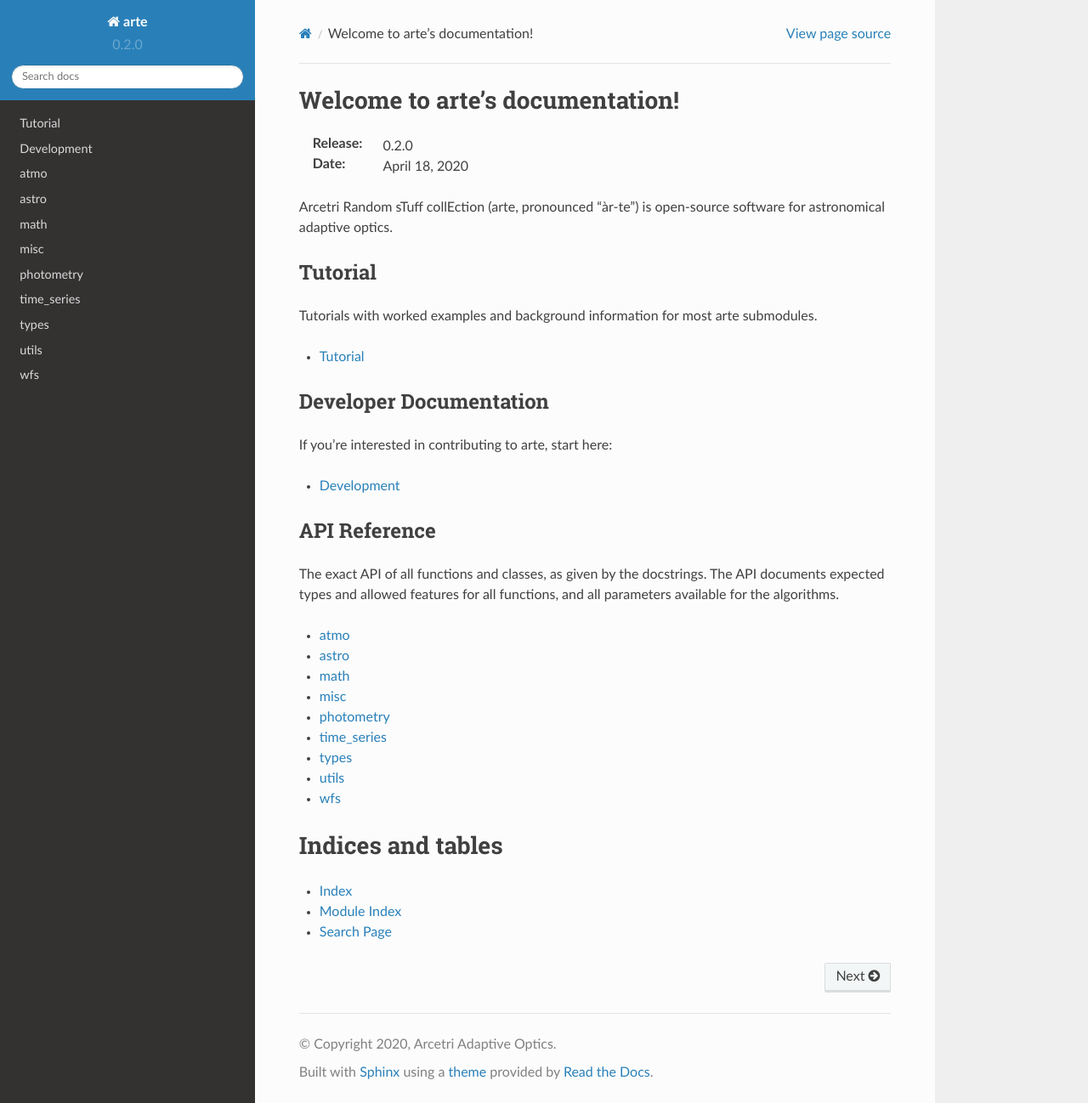
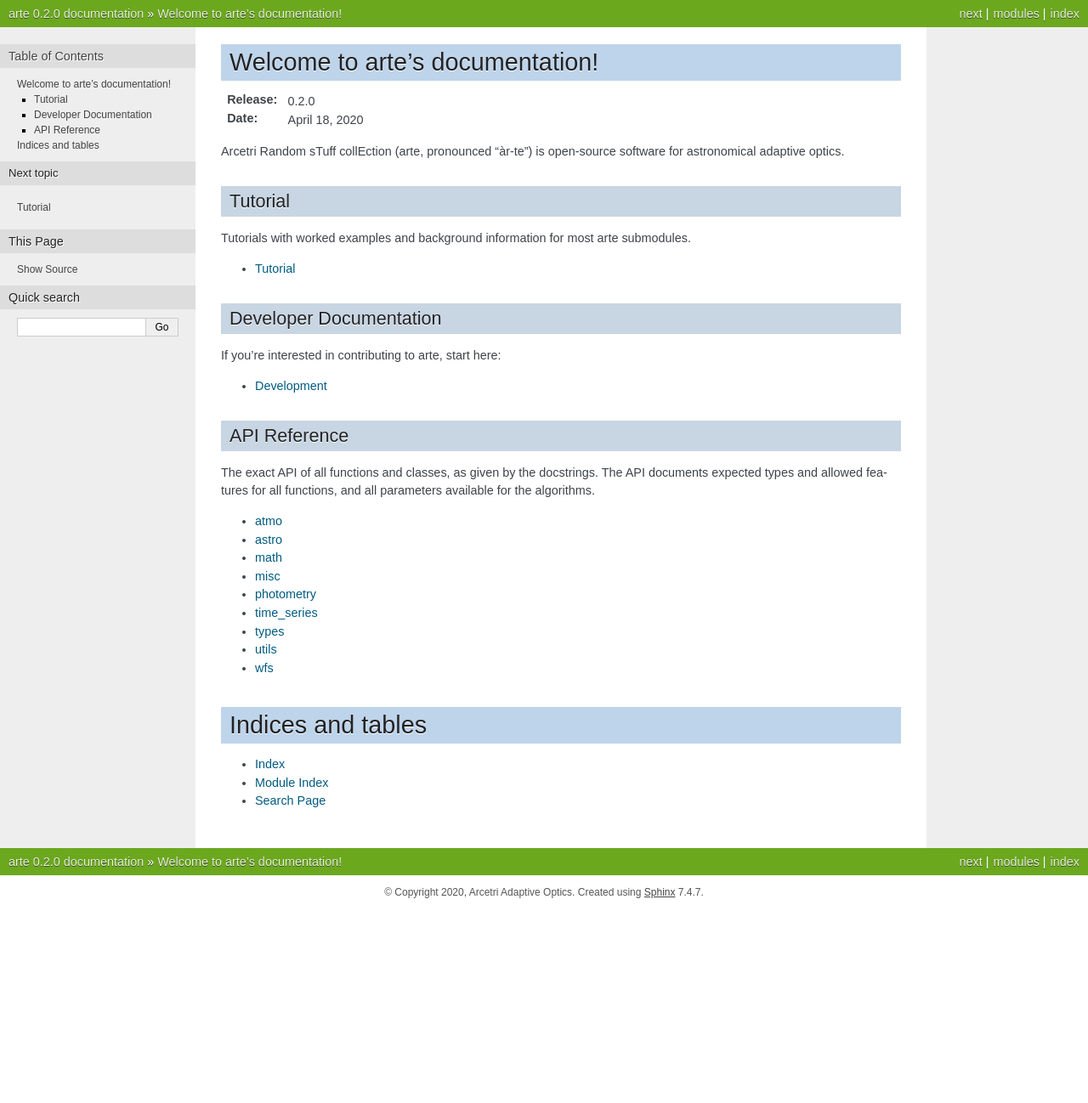
Before and after one commit to ArcetriAdaptiveOptics/arte, a Sphinx documentation site: the page built from docs/index.rst, in a window 1280 px wide and 1298 px high. Shown: the whole window at 85% size. Built offline with Sphinx 7.4.7, drawn with Linux system fonts in a browser that asks for light colours; pages that are not in the unit, such as notebooks, are missing from menus.

Commit message:
Changed sphinx theme to "nature", similar to scipy

```diff
--- a/docs/conf.py
+++ b/docs/conf.py
@@ -64,8 +64,9 @@ today_fmt = '%B %d, %Y'
 # The theme to use for HTML and HTML Help pages.  See the documentation for
 # a list of builtin themes.
 #
-html_theme = "sphinx_rtd_theme"
-html_theme_path = [sphinx_rtd_theme.get_html_theme_path()]
+#html_theme = "sphinx_rtd_theme"
+#html_theme_path = [sphinx_rtd_theme.get_html_theme_path()]
+html_theme = 'nature'
 
 # Add any paths that contain custom static files (such as style sheets) here,
 # relative to this directory. They are copied after the builtin static files,
```
